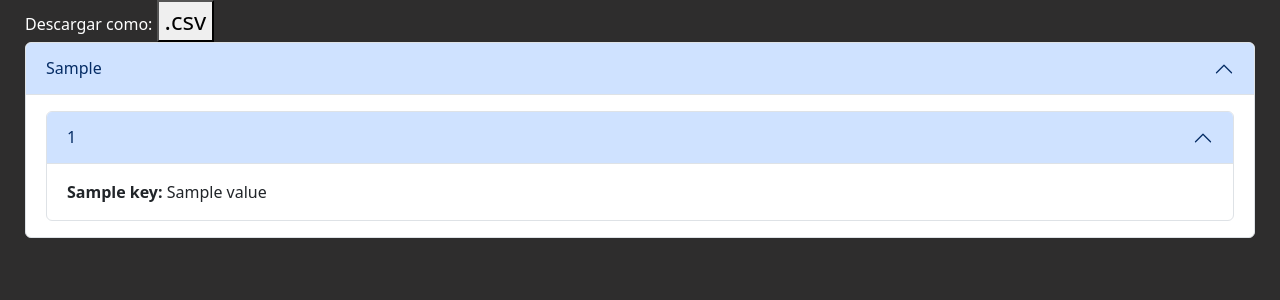
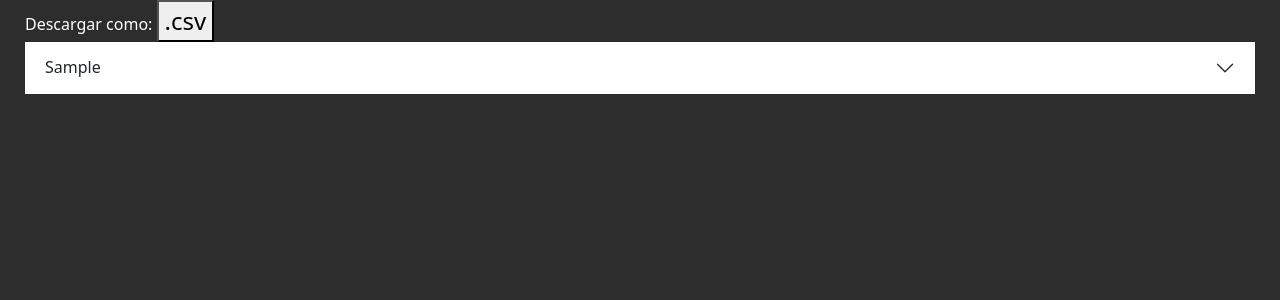
Before and after one commit to RVelez97/BillDetailGenerator, a Django app: template billdetailgenerator/bill_detail_generator/templates/results.html in a window 1280 px wide. Shown: the part 93-393 px from the top of the page. Run offline with Django 5.2, Linux system fonts and the light colour scheme; the template is opened without the code that fills it: most values are stand-ins (such as "Sample title", 1, 10 or a date in 2020); some libraries are stand-ins or nearby versions.

Commit message:
button controls fixed

```diff
--- a/billdetailgenerator/bill_detail_generator/templates/results.html
+++ b/billdetailgenerator/bill_detail_generator/templates/results.html
@@ -5,25 +5,26 @@
 </div>
 
 
-<div class="accordion" id="accordion">
+<div class="accordion accordion-flush" id="accordion">
     {% for stablishment_info,content in output.items %}
     <div class="accordion-item">
+      {% with ind=forloop.counter0 %}
       <h2 class="accordion-header">
-        <button class="accordion-button" type="button" data-bs-toggle="collapse" data-bs-target="#id-{{ loop.index }}" aria-expanded="false" aria-controls="id-{{ stablishment_info }}">
+        <button class="accordion-button collapsed" type="button" data-bs-toggle="collapse" data-bs-target="#id-{{ ind }}" aria-expanded="false" aria-controls="id-{{ ind }}">
           {{ stablishment_info }}
         </button>
       </h2>
-      <div id="id-{{ loop.index }}" class="accordion-collapse collapse show" data-bs-parent="#accordion">
+      <div id="id-{{ ind }}" class="accordion-collapse collapse " data-bs-parent="#accordion">
         <div class="accordion-body">
           {% for bill_number,bill_content in content.items %}
-          <div class="accordion" id="id-accordion-header-{{ bill_number }}">
-            <div class="accordion-item">
+            <div class="accordion-item accordion-flush">
+              {% with innerInd=forloop.counter0 %}
               <h2 class="accordion-header">
-                <button class="accordion-button" type="button" data-bs-toggle="collapse" data-bs-target="#id-{{ bill_number }}" aria-expanded="true" aria-controls="id-{{ bill_number }}">
-                  {{ bill_number }}
+                <button class="accordion-button" type="button" data-bs-toggle="collapse" data-bs-target="#id-item-{{ innerInd }}" aria-expanded="false" aria-controls="id-item-{{ innerInd }}">
+                  <strong>{{ bill_number }}</strong>
                 </button>
               </h2>
-              <div id="id-{{ bill_number }}" class="accordion-collapse collapse show" data-bs-parent="#id-accordion-header-{{ bill_number }}">
+              <div id="id-item-{{ innerInd }}" class="accordion-collapse collapse " data-bs-parent="#accordion-item">
                 <div class="accordion-body">
                     {% for key,value in bill_content.items %}
                     <strong>{{ key }}: </strong>{{ value }} <br>
@@ -31,10 +32,11 @@
                  </div>
               </div>
             </div>
-          </div>
+            {% endwith %}
           {% endfor %}
         </div>
       </div>
+      {% endwith %}
     </div>
     {% endfor %}
 </div>
```
Also changed, not shown: billdetailgenerator/bill_detail_generator/views.py (+11 -1 lines).
